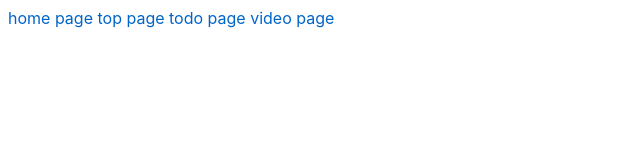
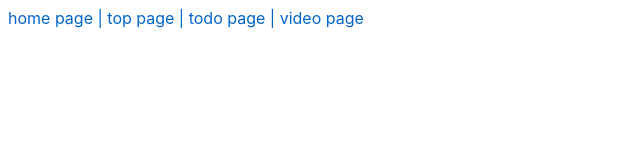
Before and after one commit to fujiyamaorange/svelte-tutorial, a Svelte app in the folder svelte-typescript-app/: page / in a window 1280 px wide. Shown: the top 160 px of the page, without its empty margins (0-640 px from the left). Built offline with nearby package versions, Linux system fonts and the light colour scheme.

Commit message:
💄 add |

```diff
--- a/svelte-typescript-app/src/App.svelte
+++ b/svelte-typescript-app/src/App.svelte
@@ -8,9 +8,9 @@
 <Router>
   <nav>
     <!-- display all time -->
-    <Link to="">home page</Link>
-    <Link to="top">top page</Link>
-    <Link to="todo">todo page</Link>
+    <Link to="">home page |</Link>
+    <Link to="top">top page |</Link>
+    <Link to="todo">todo page |</Link>
     <Link to="video">video page</Link>
   </nav>
   <main>
```
